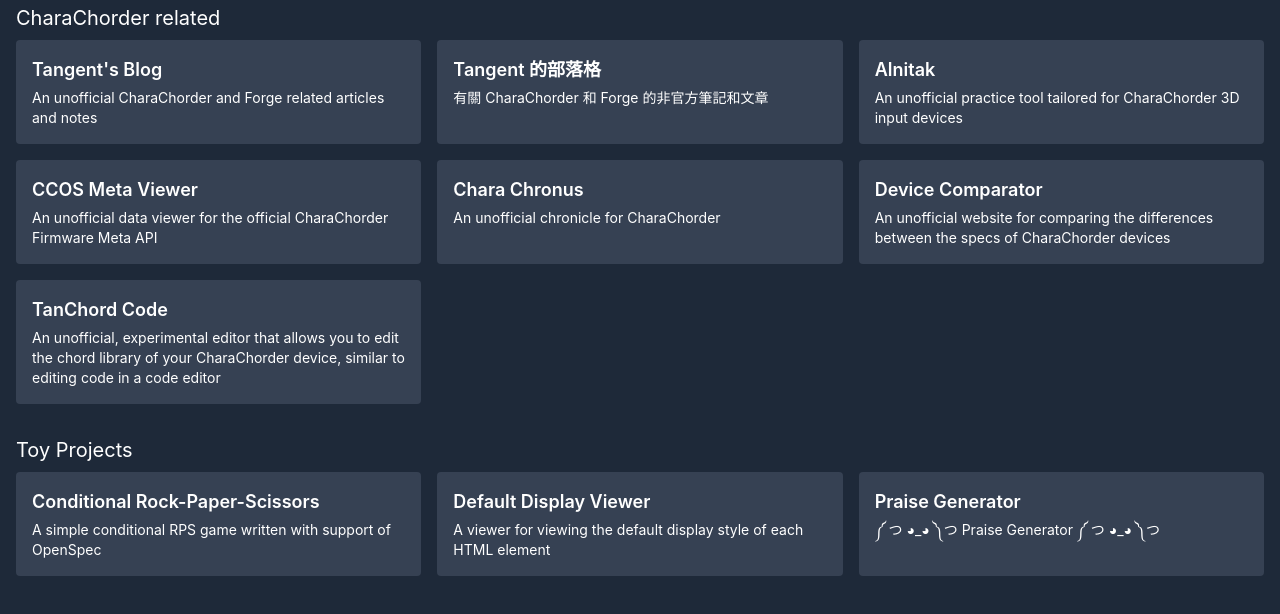
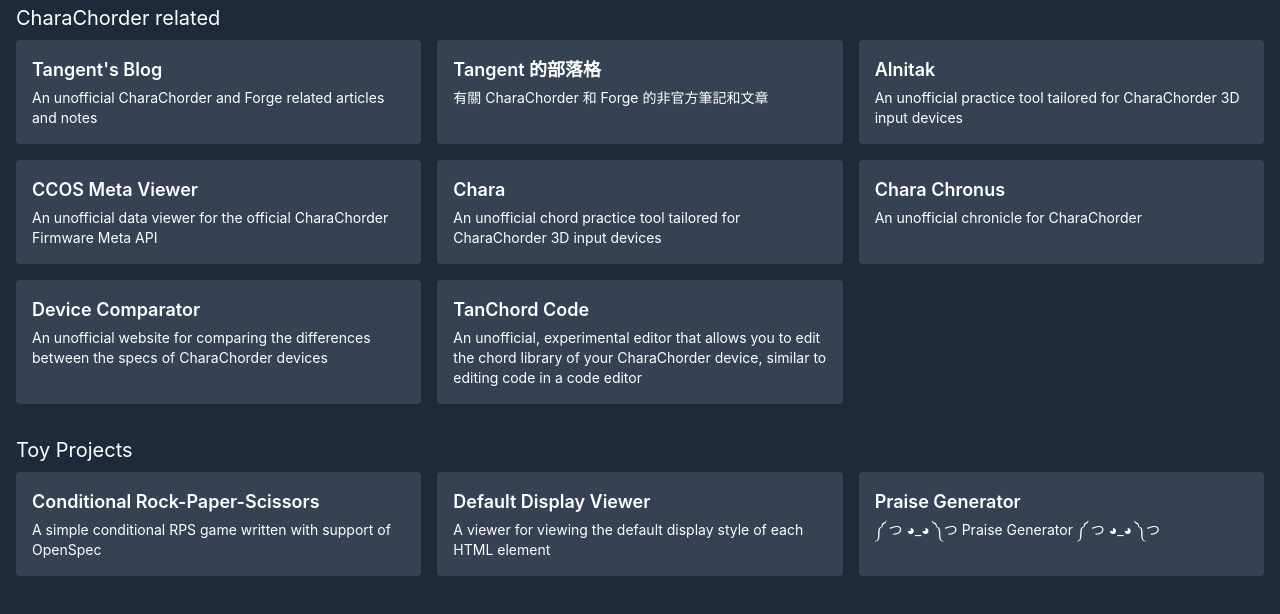
Before and after one commit to andy23512/andy23512.github.io, an Astro site: page / in a window 1280 px wide. Shown: the part 60-674 px from the top of the page. Built offline with nearby package versions, Linux system fonts and the light colour scheme; Astro itself is replaced by a stand-in of ours.

Commit message:
feat: add chara

```diff
--- a/src/pages/index.astro
+++ b/src/pages/index.astro
@@ -27,6 +27,11 @@
 				title: 'CCOS Meta Viewer',
 				description: 'An unofficial data viewer for the official CharaChorder Firmware Meta API',
 				url: 'https://andy23512.github.io/ccos-meta-viewer/',
+			},
+			{
+        title: 'Chara',
+				description: 'An unofficial chord practice tool tailored for CharaChorder 3D input devices',
+				url: 'https://andy23512.github.io/chara/',
 			},
 			{
 				title: 'Chara Chronus',
```
